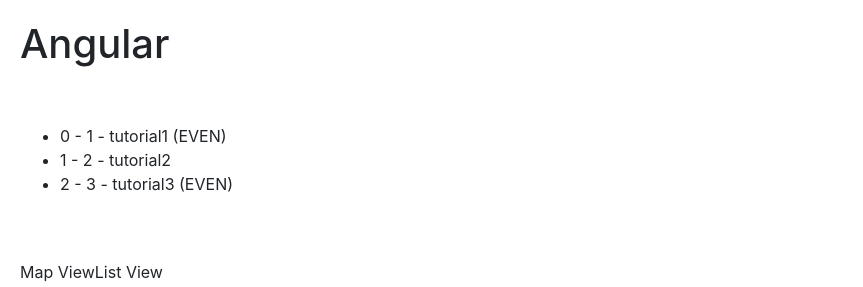
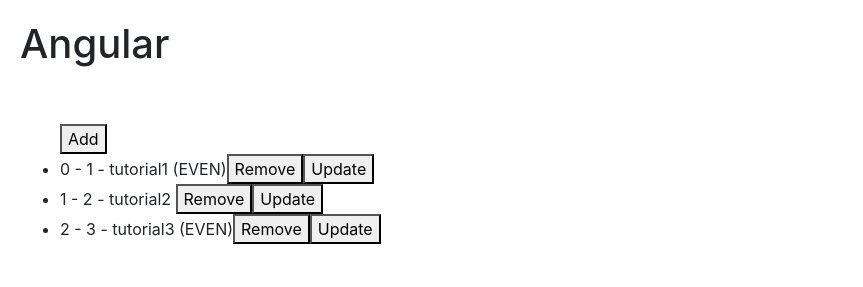
Before and after one commit to fishercoder1534/hello-world, an Angular app: page / in a window 1280 px wide. Shown: the top 287 px of the page, without its empty margins (0-863 px from the left). Built offline with nearby package versions, Linux system fonts and the light colour scheme.

Commit message:
add change detection example

```diff
--- a/src/app/app.component.html
+++ b/src/app/app.component.html
@@ -2,8 +2,9 @@
 <br/>
 <br/>
 <ul>
+  <button (click)=onAdd()>Add</button>
   <li *ngFor="let tutorial of tutorials; index as i, even as isEven">
-    {{ i }} - {{ tutorial.id }} - {{ tutorial.name }} <span *ngIf="isEven">(EVEN)</span>
+    {{ i }} - {{ tutorial.id }} - {{ tutorial.name }} <span *ngIf="isEven">(EVEN)</span><button (click)="onRemove(tutorial)">Remove</button><button (click)="onUpdate(tutorial)">Update</button>
   </li>
 </ul>
 <br/>
--- a/src/app/app.component.ts
+++ b/src/app/app.component.ts
@@ -32,4 +32,17 @@
     { id: 2, name: "tutorial2" },
     { id: 3, name: "tutorial3" },
   ];
+
+  onAdd() {
+    this.tutorials.push({id: 4, name: "tutorial5"});
+  }
+
+  onRemove(tutorial) {
+    let index = this.tutorials.indexOf(tutorial);
+    this.tutorials.splice(index, 1);
+  }
+
+  onUpdate(tutorial) {
+    tutorial.name = "UPDATED";
+  }
 }
```
